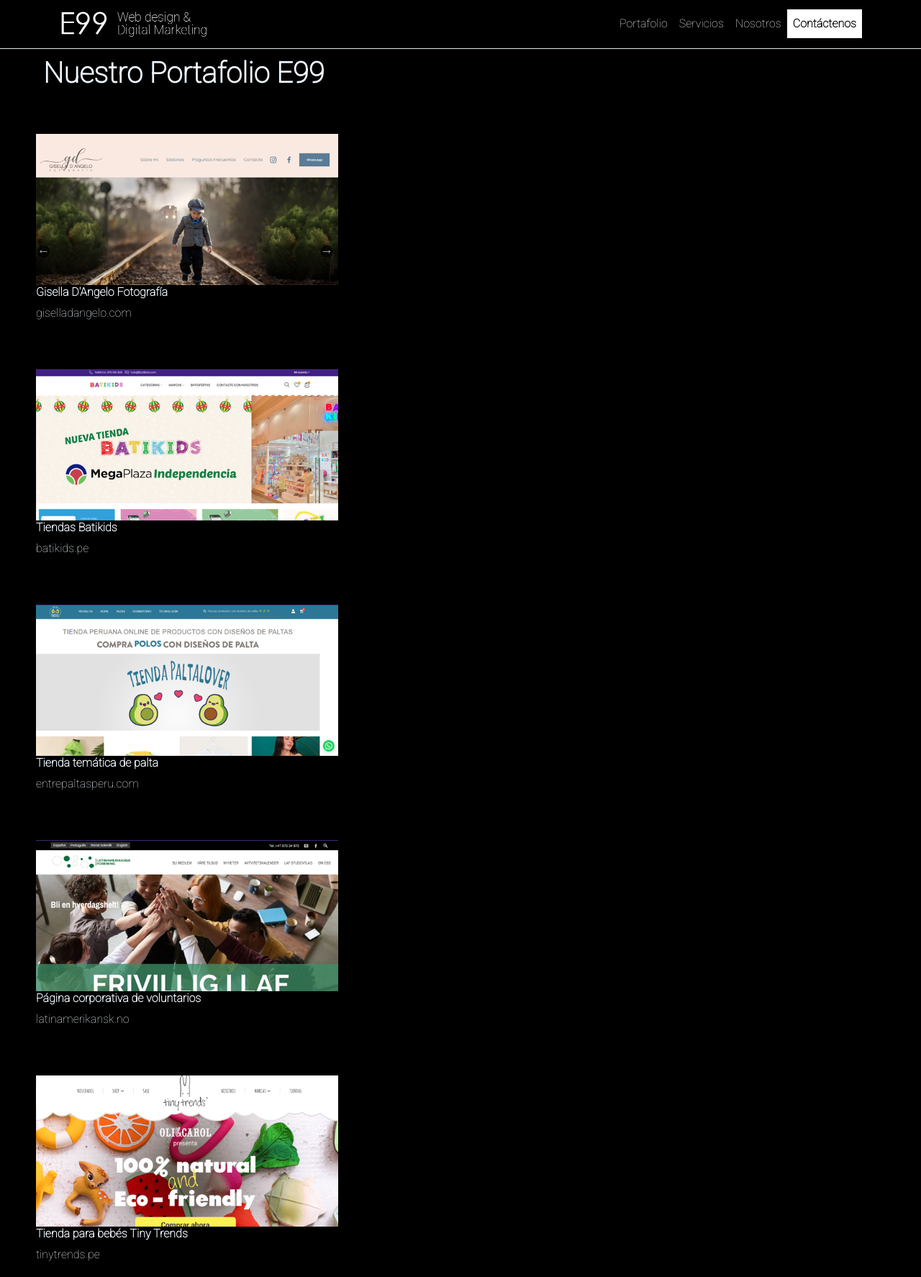
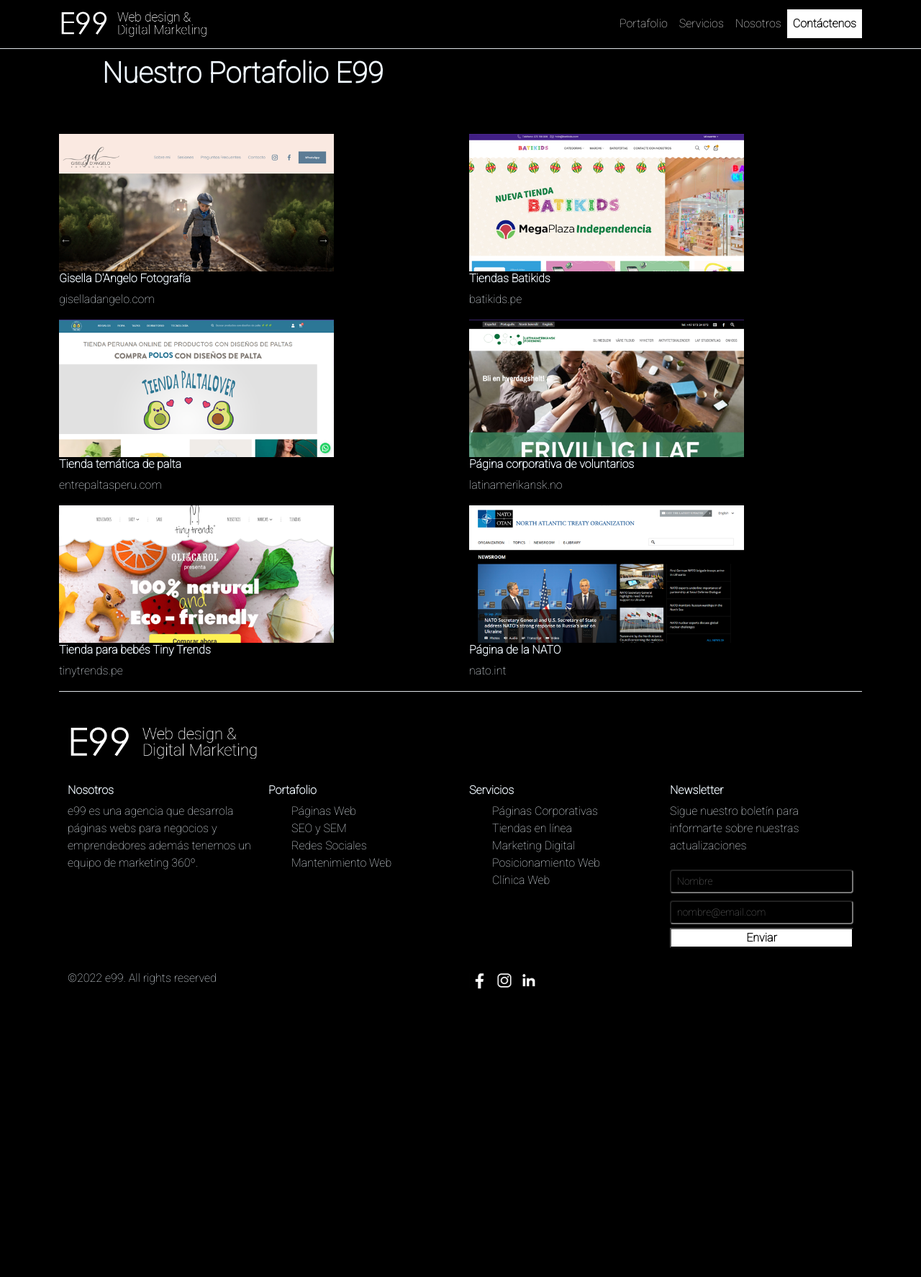
Before and after one commit to ErwinQuiroz/e99, a plain HTML site: page Pages/portafolio.html in a window 1280 px wide. Shown: the top 1774 px of the page at 72% size. After the commit the page ends 1432 px from the top, so only its background shows below. Drawn offline with Linux system fonts and the light colour scheme; files whose address does not match are found by name.

Commit message:
index contacto portafolio

```diff
--- a/Pages/portafolio.html
+++ b/Pages/portafolio.html
@@ -40,46 +40,46 @@
         </div>
     </header>
 
-    <main>
+    <main class="container">
         <h1 class="h1_main_title">Nuestro Portafolio E99</h1>
-        <section>
-            <div class="div_00">
+        <section class="row">
+            <article class="col-md-12 col-xl-6">
                 <img class="div_00_img" src="../Img/web01.png" alt="Web giselladangelo.com">
                 <h2>Gisella D'Angelo Fotografía</h2>
                 <p>giselladangelo.com</p>
-            </div>
-            <div class="div_00">
+            </article>
+            <article class="col-md-12 col-xl-6">
                 <img class="div_00_img" src="../Img/web02.png" alt="Web Batikids.pe">
                 <h2>Tiendas Batikids</h2>
                 <p>batikids.pe</p>
-            </div>
+            </article>
         </section>
-        <section>
-            <div class="div_00">
+        <section class="row">
+            <article class="col-md-12 col-xl-6">
                 <img class="div_00_img" src="../Img/web03.png" alt="Web entrepaltasperu.com">
                 <h2>Tienda temática de palta</h2>
                 <p>entrepaltasperu.com</p>
-            </div>
-            <div class="div_00">
+            </article>
+            <article class="col-md-12 col-xl-6">
                 <img class="div_00_img" src="../Img/web04.png" alt="Web latinamerikansk.no">
                 <h2>Página corporativa de voluntarios</h2>
                 <p>latinamerikansk.no</p>
-            </div>
+            </article>
         </section>
-        <section>
-            <div class="div_00">
+        <section class="row">
+            <article class="col-md-12 col-xl-6">
                 <img class="div_00_img" src="../Img/WEB05.png" alt="Web tinytrends.pe">
                 <h2>Tienda para bebés Tiny Trends</h2>
                 <p>tinytrends.pe</p>
-            </div>
-            <div class="div_00">
+            </article>
+            <article class="col-md-12 col-xl-6">
                 <img class="div_00_img" src="../Img/WEB06.png" alt="Web nato.int">
                 <h2>Página de la NATO</h2>
                 <p>nato.int</p>
-            </div>
+            </article>
         </section>
 
-   <footer class="container">
+   <footer class="container border-top">
         <div class="row">
             <a class="col-12">
                 <img class="w-25 logo_margin justify-content-center" src="../Img/e99-logo.png" alt="E99 Logo">
--- a/css/styles.css
+++ b/css/styles.css
@@ -304,6 +304,12 @@
     width: 70%;
 }
 
+.portfolio_content{
+    display: flex;
+    justify-content: center;
+
+}
+
 /*--- pagina de contacto ---*/
 
 .form_e99{
```
Also changed, not shown: Pages/contacto.html (+1 -1 lines), Pages/nosotros.html (+1 -1 lines), Pages/servicios.html (+1 -1 lines), index.html (+7 -5 lines).
